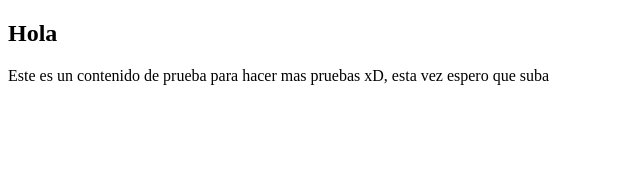
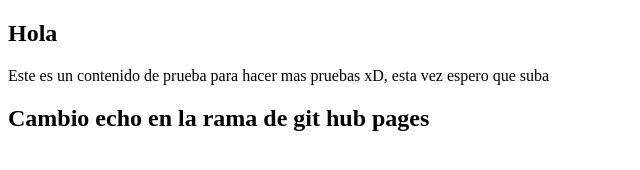
Before and after one commit to antoniovelazquezv/repochingon, a plain HTML site: page index.html in a window 1280 px wide. Shown: the whole page, without its empty margins (0-640 px from the left). Drawn offline with Linux system fonts and the light colour scheme.

Commit message:
Cambio en la rama gh-pages

```diff
--- a/index.html
+++ b/index.html
@@ -13,6 +13,10 @@
 
 	<article>Este es un contenido de prueba para hacer mas pruebas xD, esta vez espero que suba</article>
 
+	<h2 class="hola">
+		Cambio echo en la rama de git hub pages
+	</h2>
+
 
 </body>
 </html>
```
